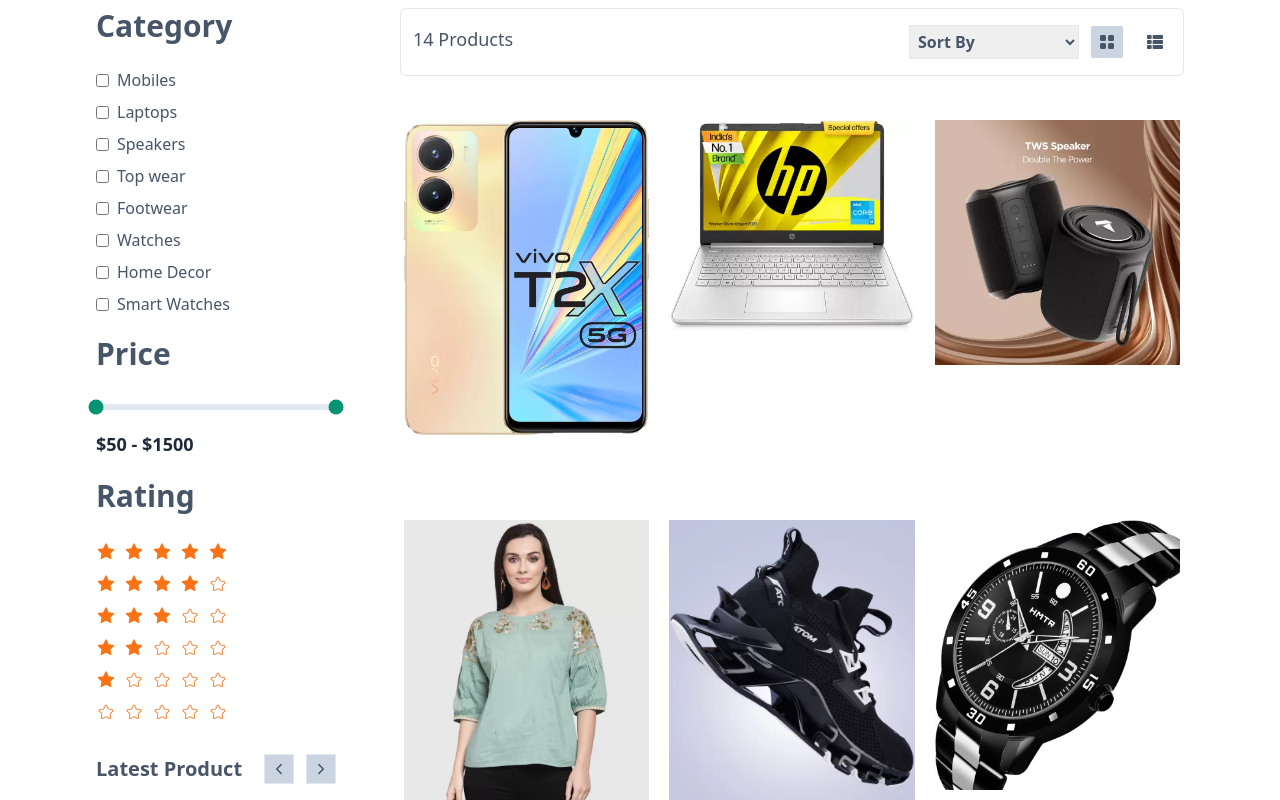
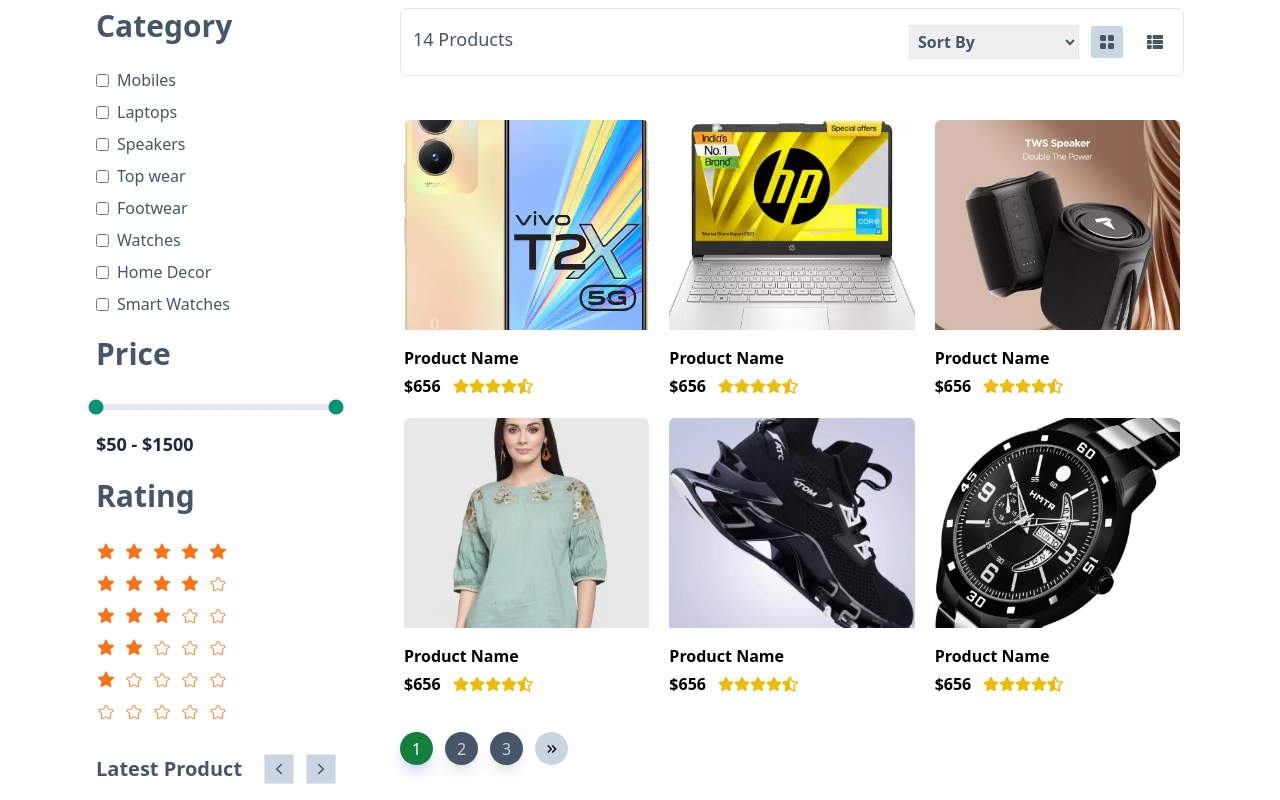
Before and after one commit to webdevmahabub/frontend-mern-multi-vendor-ecommerce, a React (Create React App) app: page /shops in a window 1280 px wide. Shown: the part 480-1280 px from the top of the page. Built offline with nearby package versions, Linux system fonts and the light colour scheme.

Commit message:
Setup Shop Page Design Part 8

```diff
--- /dev/null
+++ b/src/components/Pagination.jsx
@@ -0,0 +1,44 @@
+import React from 'react';
+import { MdOutlineKeyboardDoubleArrowLeft,MdOutlineKeyboardDoubleArrowRight } from "react-icons/md";
+const Pagination = ({pageNumber,setPageNumber,totalItem,parPage,showItem}) => {
+    let totalPage = Math.ceil(totalItem / parPage)
+    let startPage = pageNumber
+    let dif = totalPage - pageNumber
+    if (dif <= showItem) {
+        startPage = totalPage - showItem
+    }
+    let endPage = startPage < 0 ? showItem : showItem + startPage
+
+    if (startPage <= 0) {
+        startPage = 1
+    }
+    const createBtn = () => {
+        const btns = []
+        for (let i = startPage; i < endPage; i++) {
+            btns.push(
+                <li onClick={()=>setPageNumber(i)} className={` ${pageNumber === i ? 'bg-green-700 shadow-lg shadow-indigo-300/50 text-white' : 'bg-slate-600 hover:bg-green-400 shadow-lg hover:shadow-indigo-500/50 hover:text-white text-[#d0d2d6]'} w-[33px] h-[33px] rounded-full flex justify-center items-center cursor-pointer `}>
+                    {i}
+                </li>
+            )
+        }
+        return btns
+    }
+    return (
+        <ul className='flex gap-3'>
+            {
+                pageNumber > 1 && <li onClick={() => setPageNumber(pageNumber - 1)} className='w-[33px] h-[33px] rounded-full flex justify-center items-center bg-slate-300 text-[#000000] cursor-pointer'>
+                    <MdOutlineKeyboardDoubleArrowLeft />
+                </li>
+            }
+            {
+                createBtn()
+            }
+            {
+                pageNumber < totalPage && <li onClick={() => setPageNumber(pageNumber + 1)} className='w-[33px] h-[33px] rounded-full flex justify-center items-center bg-slate-300 text-[#000000] cursor-pointer'>
+                    <MdOutlineKeyboardDoubleArrowRight  />
+                </li>
+            }
+        </ul>
+    )
+};
+export default Pagination;
--- a/src/components/products/ShopProducts.jsx
+++ b/src/components/products/ShopProducts.jsx
@@ -1,12 +1,37 @@
 import React from 'react';
+import { FaEye, FaRegHeart } from "react-icons/fa";
+import { RiShoppingCartLine } from "react-icons/ri";
+import Rating from '../Rating';
+
 const ShopProducts = ({styles}) => {
     return (
         <div className={`w-full grid ${styles === 'grid' ? 'grid-cols-3 md-lg:grid-cols-2 md:grid-cols-2' : 'grid-cols-1 md-lg:grid-cols-2 md:grid-cols-2'} gap-3 `}>
             {
                 [1,2,3,4,5,6].map((p, i)=> <div key={i} className={`flex transition-all duration-1000 hover:shadow-md hover:-translate-y-3 ${styles === 'grid' ? 'flex-col justify-start items-start' : 'justify-start items-center md-lg:flex-col md-lg:justify-start md-lg:items-start'} w-full gap-4 bg-white p-1 rounded-md`}>
-                    <div className={styles === 'grid' ? 'w-full relative group h-[380px] md:h-[270px] xs:h-[170px] overflow-hidden' : 'md-lg:w-full relative group h-[210px] md:h-[270px] overflow-hidden'}>
-                        <img src={`http://localhost:3000/images/products/${i+1}.webp`} alt="" />
-                    </div>
+                     <div className={styles === 'grid' ? 'w-full relative group h-[210px] md:h-[270px] xs:h-[170px] overflow-hidden' : 'md-lg:w-full relative group h-[210px] md:h-[270px] overflow-hidden'}>
+            <img className='h-[240px] rounded-md md:h-[270px] xs:h-[170px] w-full object-cover' src={`http://localhost:3000/images/products/${i+1}.webp`} alt="" />
+          <ul className='flex transition-all duration-700 -bottom-10 justify-center items-center gap-2 absolute w-full group-hover:bottom-3'>
+            <li className='w-[38px] h-[38px] cursor-pointer bg-white flex justify-center items-center rounded-full hover:bg-[#059473] hover:text-white hover:rotate-[720deg] transition-all'>
+            <FaRegHeart />
+            </li>
+            <li className='w-[38px] h-[38px] cursor-pointer bg-white flex justify-center items-center rounded-full hover:bg-[#059473] hover:text-white hover:rotate-[720deg] transition-all'>
+            <FaEye />
+            </li>
+            <li className='w-[38px] h-[38px] cursor-pointer bg-white flex justify-center items-center rounded-full hover:bg-[#059473] hover:text-white hover:rotate-[720deg] transition-all'>
+            <RiShoppingCartLine />
+            </li>
+        </ul>
+     </div>
+     <div className='flex justify-start items-start flex-col gap-1'>
+            <h2 className='font-bold'>Product Name </h2>
+            <div className='flex justify-start items-center gap-3'>
+                <span className='text-md font-semibold'>$656</span>
+                <div className='flex'>
+                    <Rating ratings={4.5} />
+                </div>
+            </div>
+        </div>
+
                 </div>
 
                 )
--- a/src/pages/Shops.jsx
+++ b/src/pages/Shops.jsx
@@ -10,6 +10,8 @@
 import {BsFillGridFill} from 'react-icons/bs'
 import {FaThList} from 'react-icons/fa'
 import ShopProducts from '../components/products/ShopProducts';
+import Pagination from '../components/Pagination';
+
 const Shops = () => {
     const [filter, setFilter] = useState(true)
     const categorys = [
@@ -26,6 +28,9 @@
     const [state, setState] = useState({values: [50, 1500]})
     const [rating, setRating] = useState('')
     const [styles, setStyles] = useState('grid')
+
+    const [parPage, setParPage] = useState(1)
+    const [pageNumber, setPageNumber] = useState(1)
 
     return (
         <div>
@@ -173,6 +178,9 @@
         <div className='pb-8'>
             <ShopProducts styles={styles} />
          </div>
+         <div>
+            <Pagination pageNumber={pageNumber} setPageNumber={setPageNumber} totalItem={10} parPage={parPage} showItem={Math.floor(10 / 3 )} />
+         </div>
 
             </div>
             </div>
```
